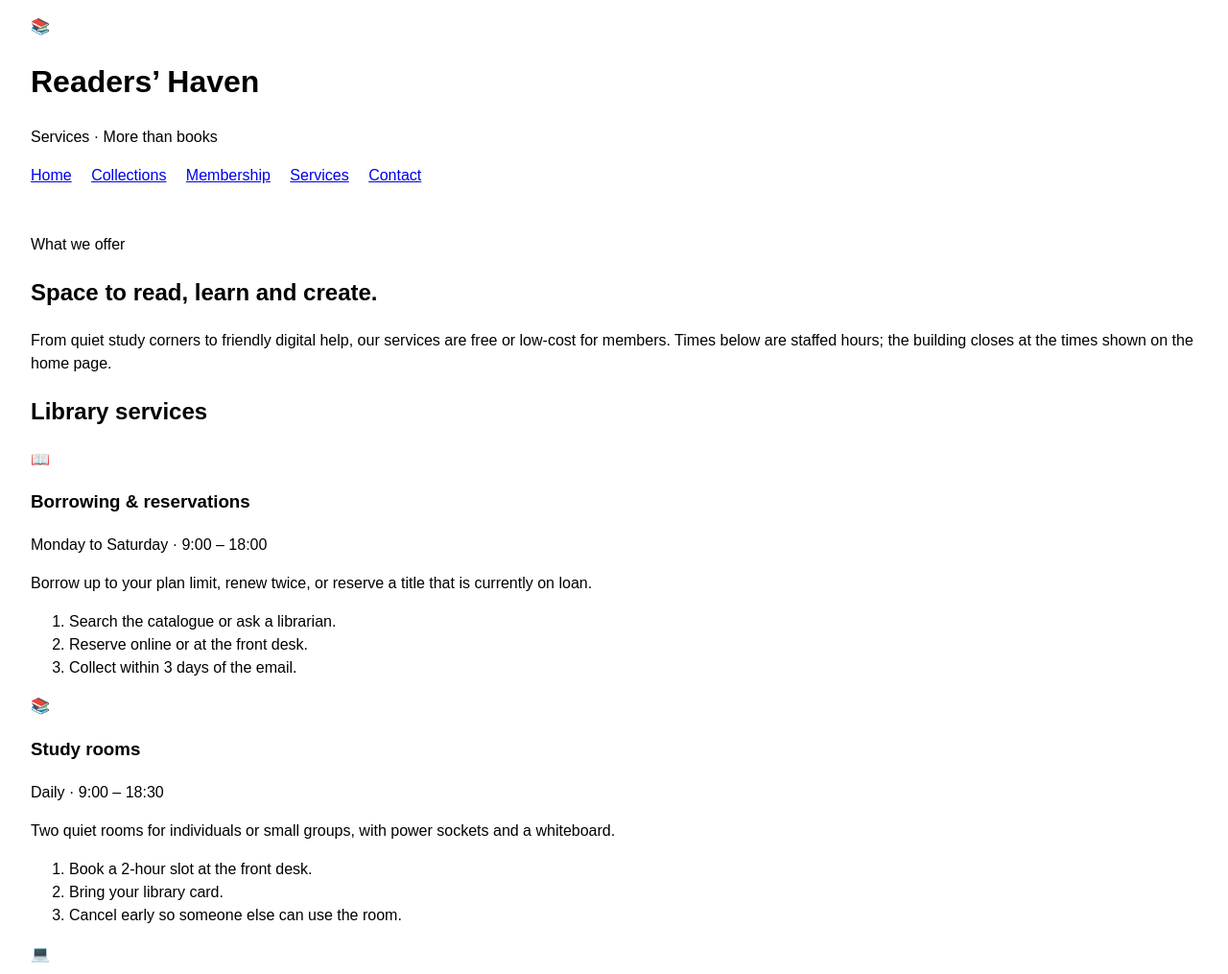
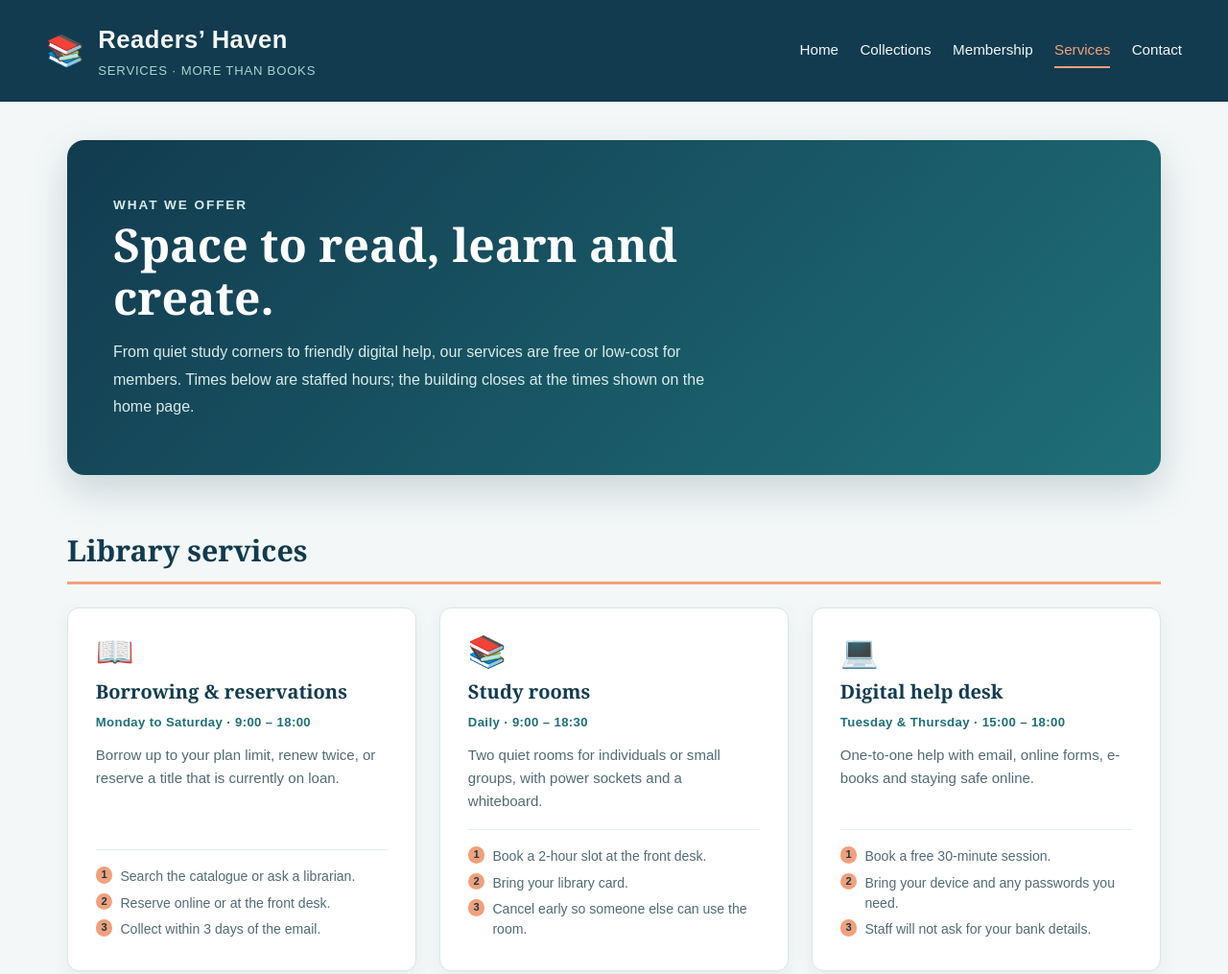
Before and after one commit to AqifAhmed/readers-haven-library, a website: page src/services.html in a window 1280 px wide. Shown: the top 1015 px of the page at 96% size. Drawn offline with Linux system fonts and the light colour scheme.

Commit message:
style: add services cards, timings and step lists

```diff
--- a/styles/style.css
+++ b/styles/style.css
@@ -552,3 +552,246 @@ nav a {
     font-size: 0.85rem;
   }
 }
+
+/* =================================
+   SERVICES PAGE - DEEP TEAL & CORAL
+   ================================= */
+
+.services-body {
+  background-color: #F3F7F7;
+  color: #17343D;
+  font-family: Arial, Helvetica, sans-serif;
+}
+
+.services-header {
+  display: flex;
+  align-items: center;
+  justify-content: space-between;
+  gap: 2rem;
+  padding: 1.4rem 3rem;
+  background-color: #123B4F;
+  color: #F3F7F7;
+}
+
+.services-brand {
+  display: flex;
+  align-items: center;
+  gap: 0.9rem;
+}
+
+.services-brand-mark {
+  font-size: 2rem;
+  line-height: 1;
+}
+
+.services-header h1 {
+  margin: 0;
+  font-size: 1.6rem;
+  letter-spacing: 0.5px;
+}
+
+.services-tagline {
+  margin: 0.2rem 0 0;
+  color: #A9D6D0;
+  font-size: 0.82rem;
+  letter-spacing: 0.06em;
+  text-transform: uppercase;
+}
+
+.services-nav {
+  display: flex;
+  flex-wrap: wrap;
+  gap: 0.4rem 1.4rem;
+}
+
+.services-nav a {
+  color: #F3F7F7;
+  text-decoration: none;
+  font-size: 0.95rem;
+  padding: 0.35rem 0;
+  border-bottom: 2px solid transparent;
+  margin: 0;
+}
+
+.services-nav a:hover,
+.services-nav a:focus,
+.services-nav a[aria-current="page"] {
+  color: #F2A07B;
+  border-bottom-color: #F2A07B;
+}
+
+.services-main {
+  max-width: 1140px;
+  margin: 0 auto;
+  padding: 2.5rem 2rem 4rem;
+}
+
+.services-hero {
+  padding: 3.5rem 3rem;
+  border-radius: 18px;
+  background: linear-gradient(135deg, #123B4F 0%, #1F6F78 100%);
+  color: #FFFFFF;
+  box-shadow: 0 16px 40px rgba(18, 59, 79, 0.18);
+}
+
+.services-eyebrow {
+  margin: 0 0 0.8rem;
+  color: #F2A07B;
+  font-size: 0.85rem;
+  font-weight: bold;
+  letter-spacing: 0.14em;
+  text-transform: uppercase;
+}
+
+.services-hero h2 {
+  max-width: 620px;
+  margin: 0 0 1rem;
+  font-family: Georgia, "Times New Roman", serif;
+  font-size: 3rem;
+  line-height: 1.15;
+}
+
+.services-hero p {
+  max-width: 660px;
+  margin: 0;
+  color: #D9ECEA;
+  line-height: 1.8;
+}
+
+.services-list {
+  margin-top: 3.5rem;
+}
+
+.services-list > h2,
+.services-access > h2 {
+  margin: 0 0 1rem;
+  padding-bottom: 0.6rem;
+  border-bottom: 3px solid #F2A07B;
+  font-family: Georgia, "Times New Roman", serif;
+  font-size: 1.9rem;
+  color: #123B4F;
+}
+
+.services-grid {
+  display: grid;
+  grid-template-columns: repeat(3, 1fr);
+  gap: 1.5rem;
+  margin-top: 1.5rem;
+}
+
+.services-card {
+  display: flex;
+  flex-direction: column;
+  padding: 1.8rem;
+  background-color: #FFFFFF;
+  border: 1px solid #D9E6E6;
+  border-radius: 12px;
+  box-shadow: 0 6px 18px rgba(23, 52, 61, 0.06);
+  transition: transform 0.2s ease, box-shadow 0.2s ease;
+}
+
+.services-card:hover {
+  transform: translateY(-4px);
+  box-shadow: 0 12px 26px rgba(23, 52, 61, 0.12);
+}
+
+.services-icon {
+  font-size: 2rem;
+  line-height: 1;
+  margin-bottom: 0.7rem;
+}
+
+.services-card h3 {
+  margin: 0 0 0.4rem;
+  font-family: Georgia, "Times New Roman", serif;
+  font-size: 1.25rem;
+  color: #123B4F;
+}
+
+.services-time {
+  margin: 0 0 0.8rem;
+  color: #1F6F78;
+  font-size: 0.82rem;
+  font-weight: bold;
+  letter-spacing: 0.03em;
+}
+
+.services-card > p:not(.services-time) {
+  margin: 0 0 1rem;
+  color: #526B72;
+  font-size: 0.94rem;
+  line-height: 1.6;
+}
+
+.services-steps {
+  margin: auto 0 0;
+  padding: 0.9rem 0 0;
+  border-top: 1px solid #E4EEEE;
+  list-style: none;
+  counter-reset: service-step;
+}
+
+.services-steps li {
+  position: relative;
+  padding: 0.2rem 0 0.2rem 1.6rem;
+  color: #526B72;
+  font-size: 0.88rem;
+  line-height: 1.5;
+  counter-increment: service-step;
+}
+
+.services-steps li::before {
+  content: counter(service-step);
+  position: absolute;
+  left: 0;
+  top: 0.2rem;
+  width: 1.1rem;
+  height: 1.1rem;
+  border-radius: 50%;
+  background-color: #F2A07B;
+  color: #123B4F;
+  font-size: 0.7rem;
+  font-weight: bold;
+  text-align: center;
+  line-height: 1.1rem;
+}
+
+.services-access {
+  margin-top: 3.5rem;
+  padding: 2rem;
+  border-radius: 12px;
+  background-color: #FFFFFF;
+  border: 1px solid #D9E6E6;
+}
+
+.services-access p {
+  max-width: 760px;
+  color: #526B72;
+  line-height: 1.7;
+}
+
+.services-button {
+  display: inline-block;
+  margin-top: 0.6rem;
+  padding: 0.75rem 1.3rem;
+  border-radius: 6px;
+  background-color: #123B4F;
+  color: #FFFFFF;
+  font-weight: bold;
+  text-decoration: none;
+  transition: background-color 0.2s ease, transform 0.2s ease;
+}
+
+.services-button:hover,
+.services-button:focus {
+  background-color: #1F6F78;
+  transform: translateY(-2px);
+}
+
+.services-footer {
+  padding: 1.6rem;
+  background-color: #123B4F;
+  color: #A9D6D0;
+  text-align: center;
+  font-size: 0.9rem;
+}
```
